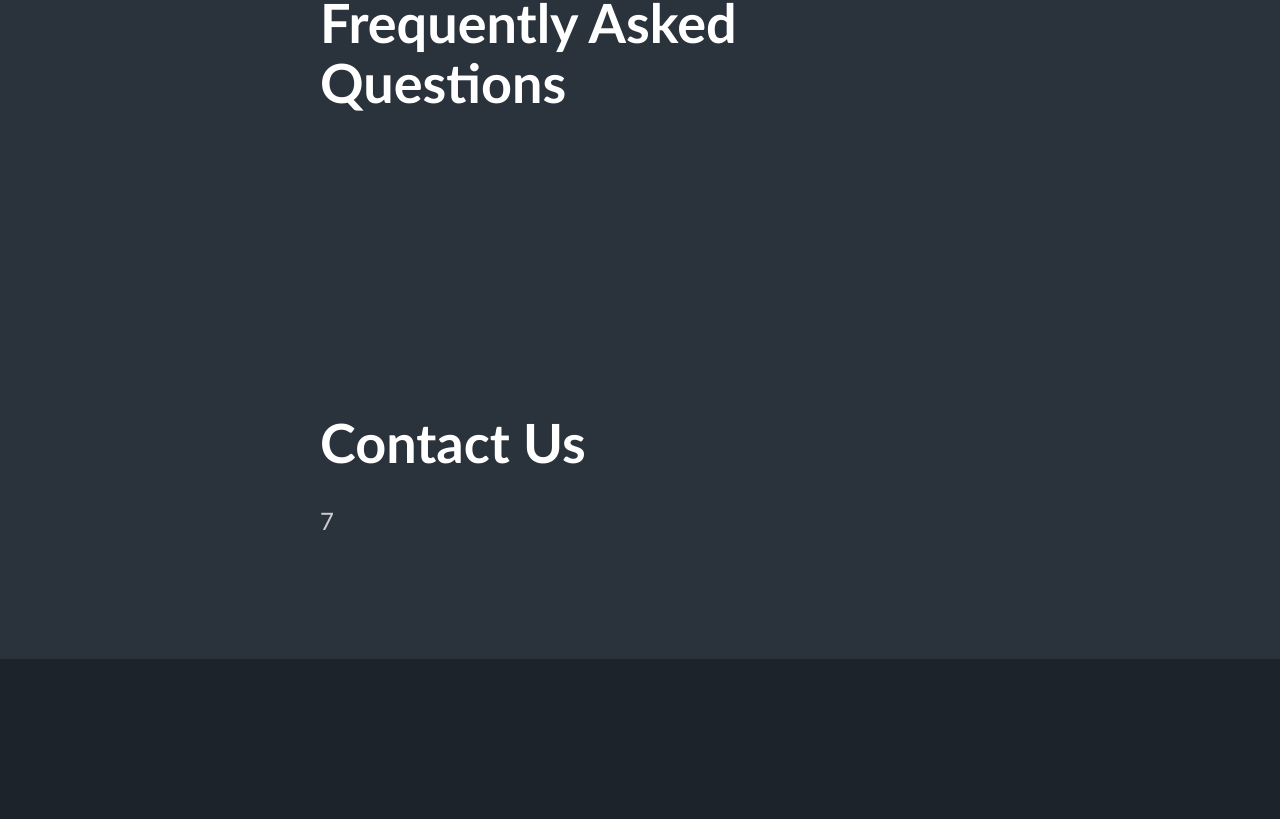
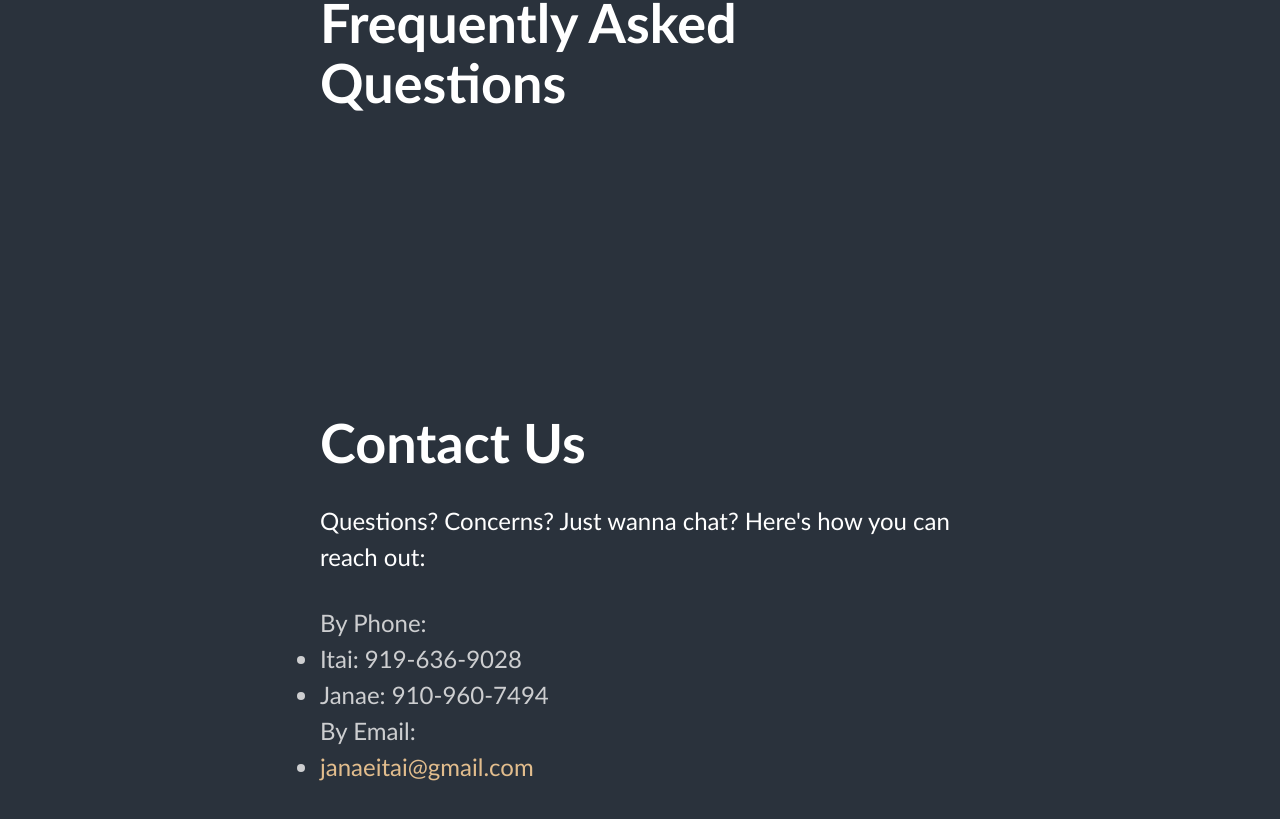
Before and after one commit to itaifish/wedding-website, a React (Vite) app: page / in a window 1280 px wide. Shown: the part 4502-5321 px from the top of the page. Before the commit the page ends 5161 px from the top, so only its background shows below. Built offline with nearby package versions, Linux system fonts and the light colour scheme.

Commit message:
add contact-us

```diff
--- /dev/null
+++ b/src/components/atoms/PrettyLink.tsx
@@ -0,0 +1,9 @@
+const PrettyLink = (props: { url: string; text: string }) => {
+	return (
+		<a href={props.url} className="font-medium text-secondary hover:underline">
+			{props.text}
+		</a>
+	);
+};
+
+export default PrettyLink;
--- a/src/components/organisms/ContactUs.tsx
+++ b/src/components/organisms/ContactUs.tsx
@@ -1,8 +1,38 @@
+import PrettyLink from '../atoms/PrettyLink';
 import { links } from '../molecules/Header';
 import Section from '../molecules/Section';
 
 const ContactUs = () => {
-	return <Section link={links.contact.to} title="Contact Us" body={<>7</>} />;
+	return (
+		<Section
+			link={links.contact.to}
+			title="Contact Us"
+			body={
+				<>
+					<p className="my-5 text-base dark:text-white">
+						Questions? Concerns? Just wanna chat? Here's how you can reach out:
+					</p>
+					<ul className="list-none">
+						<li>By Phone:</li>
+						<li>
+							<ul className="list-disc">
+								<li>Itai: 919-636-9028</li>
+								<li>Janae: 910-960-7494</li>
+							</ul>
+						</li>
+						<li>By Email:</li>
+						<li>
+							<ul className="list-disc">
+								<li>
+									<PrettyLink url="mailto:janaeitai@gmail.com" text="janaeitai@gmail.com"></PrettyLink>
+								</li>
+							</ul>
+						</li>
+					</ul>
+				</>
+			}
+		/>
+	);
 };
 
 export default ContactUs;
--- a/src/components/organisms/LocationAndInfo.tsx
+++ b/src/components/organisms/LocationAndInfo.tsx
@@ -1,4 +1,5 @@
 import GrahamMillMap from '../atoms/GrahamMillMap';
+import PrettyLink from '../atoms/PrettyLink';
 import { links } from '../molecules/Header';
 import Section from '../molecules/Section';
 
@@ -10,11 +11,8 @@ const LocationAndInfo = () => {
 			body={
 				<>
 					<p className="my-5 text-base dark:text-white">
-						The wedding will be held at{' '}
-						<a href="https://thegrahammill.com/" className="font-medium text-secondary hover:underline">
-							The Graham Mill
-						</a>{' '}
-						in Graham, North Carolina on December 21ˢᵗ 2021.
+						The wedding will be held at <PrettyLink url="https://thegrahammill.com/" text="The Graham Mill" /> in
+						Graham, North Carolina on December 21ˢᵗ 2021.
 					</p>
 					<GrahamMillMap />
 				</>
```
